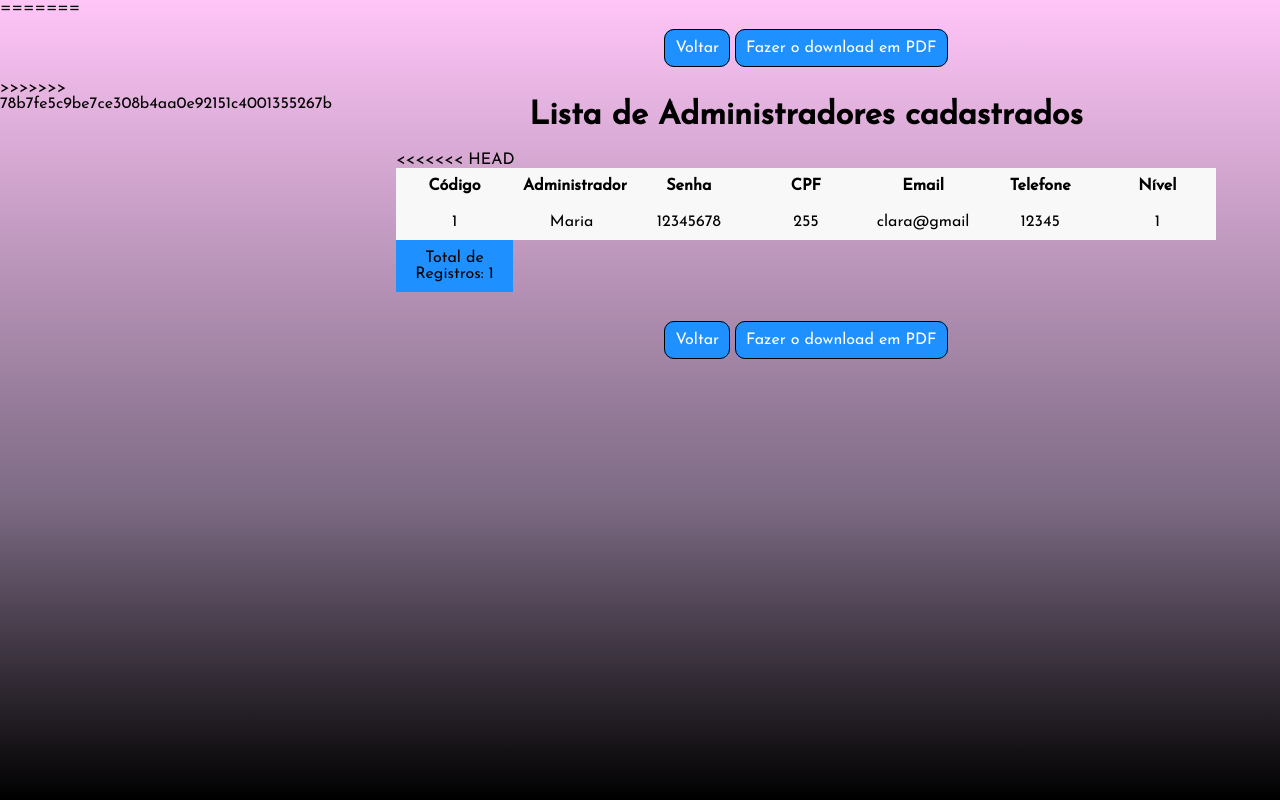
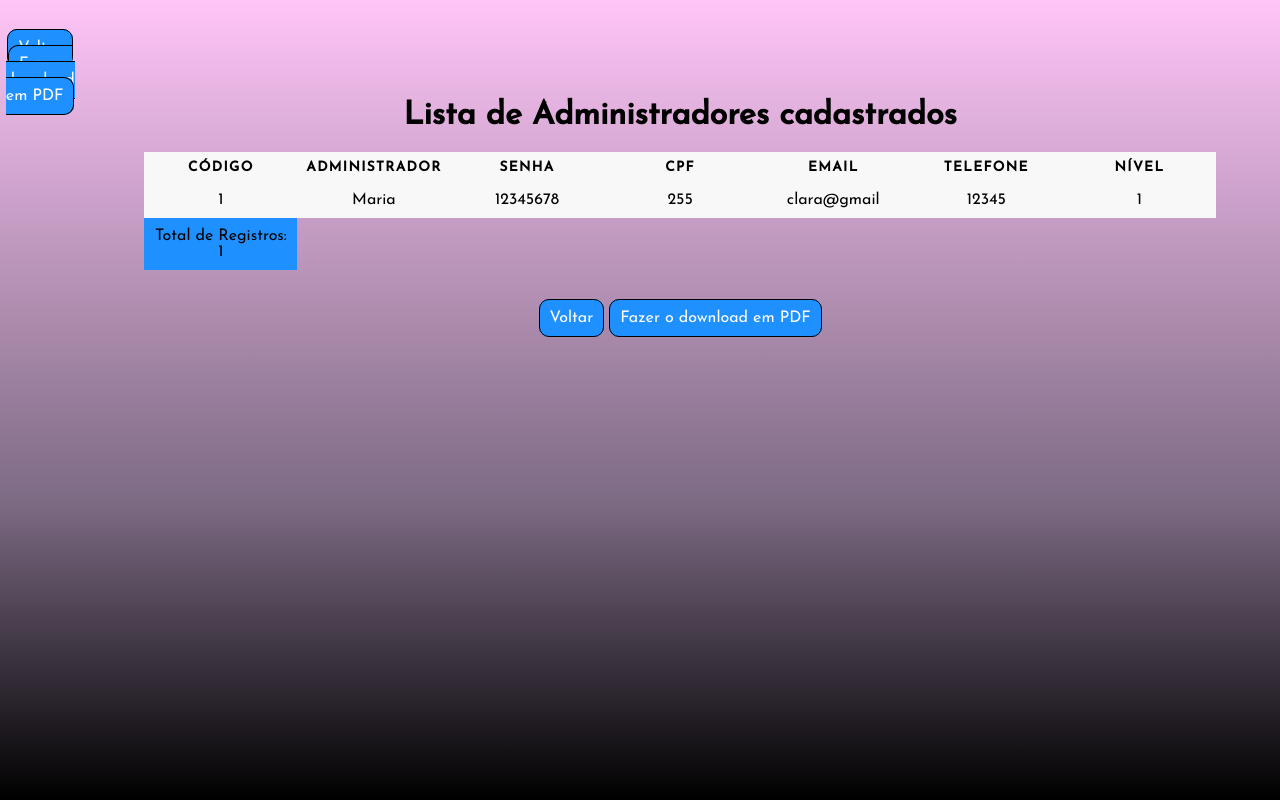
Before and after one commit to ClaraValois/final_php, a PHP site: page /listarAdmins.php in a window 1280 px wide. Run offline with PHP 8.4, Linux system fonts and the light colour scheme; data comes from the database, SQL or seed files in the repository.

Commit message:
merge branch 'main' of https://github.com/ClaraValois/final_php

```diff
--- a/assets/listarUser.css
+++ b/assets/listarUser.css
@@ -28,7 +28,6 @@ table td {
   text-align: center;
 }
 
-<<<<<<< HEAD
 table th {
   font-size: 0.85em;
   letter-spacing: 0.1em;
@@ -79,7 +78,6 @@ table th {
     border-bottom: 0;
   }
 }
-=======
  /*tr:nth-child(even) {
   background-color: orange;
 }
@@ -87,7 +85,6 @@ table th {
 tr:nth-child(odd) {
   background-color: #F0D500;
 } */
->>>>>>> 78b7fe5c9be7ce308b4aa0e92151c4001355267b
 
 .editar {
   background-color: #F0D500;
@@ -115,12 +112,11 @@ tr:nth-child(odd) {
 .opcoes {
   /* width: 50vw;
   margin: auto;
-<<<<<<< HEAD
+
   border: 1px solid red; */
-=======
+
 }
 
 .opcoes a:hover {
   background-color: cornflowerblue;
->>>>>>> 78b7fe5c9be7ce308b4aa0e92151c4001355267b
 }
--- a/listarAdmins.php
+++ b/listarAdmins.php
@@ -60,7 +60,7 @@ include_once 'banco.php';
 
             </tbody>
 
-<<<<<<< HEAD
+
         </table>
 
         <div class="opcoes" style="text-align: center; margin: 40px 50px">
@@ -68,12 +68,11 @@ include_once 'banco.php';
             <a style="border: 1px solid black; border-radius: 10px; background-color: dodgerblue; padding: 10px;" href="relat_user.php">Fazer o download em PDF</a>
         </div>
     </main>
-=======
+
     <div class="opcoes" style="text-align: center; margin: 40px auto; border: none;">
         <a style="border: 1px solid black; border-radius: 10px; background-color: dodgerblue; padding: 10px;" href="listas.php">Voltar</a>
         <a style="border: 1px solid black; border-radius: 10px; background-color: dodgerblue; padding: 10px;" href="relat_user.php">Fazer o download em PDF</a>
     </div>
->>>>>>> 78b7fe5c9be7ce308b4aa0e92151c4001355267b
 </body>
 
 </html>
--- a/listas.php
+++ b/listas.php
@@ -10,8 +10,6 @@
     <link rel="stylesheet" href="assets/template.css">
     <title>Listagens</title>
 </head>
-<<<<<<< HEAD
-=======
 <body>
     <h1 class="title">Acesso a todas as listas do Sistema</h1>
     <ul>
@@ -22,7 +20,6 @@
     <div style="width: 90vw; margin: 40px auto; text-align: center;">
         <a style="border: 1px solid black; border-radius: 10px; background-color: dodgerblue; padding: 10px;" class="voltar" href="homeAdmin.php">Voltar</a>
     </div>
->>>>>>> 78b7fe5c9be7ce308b4aa0e92151c4001355267b
 
 <body>
     <main class="main">
```
